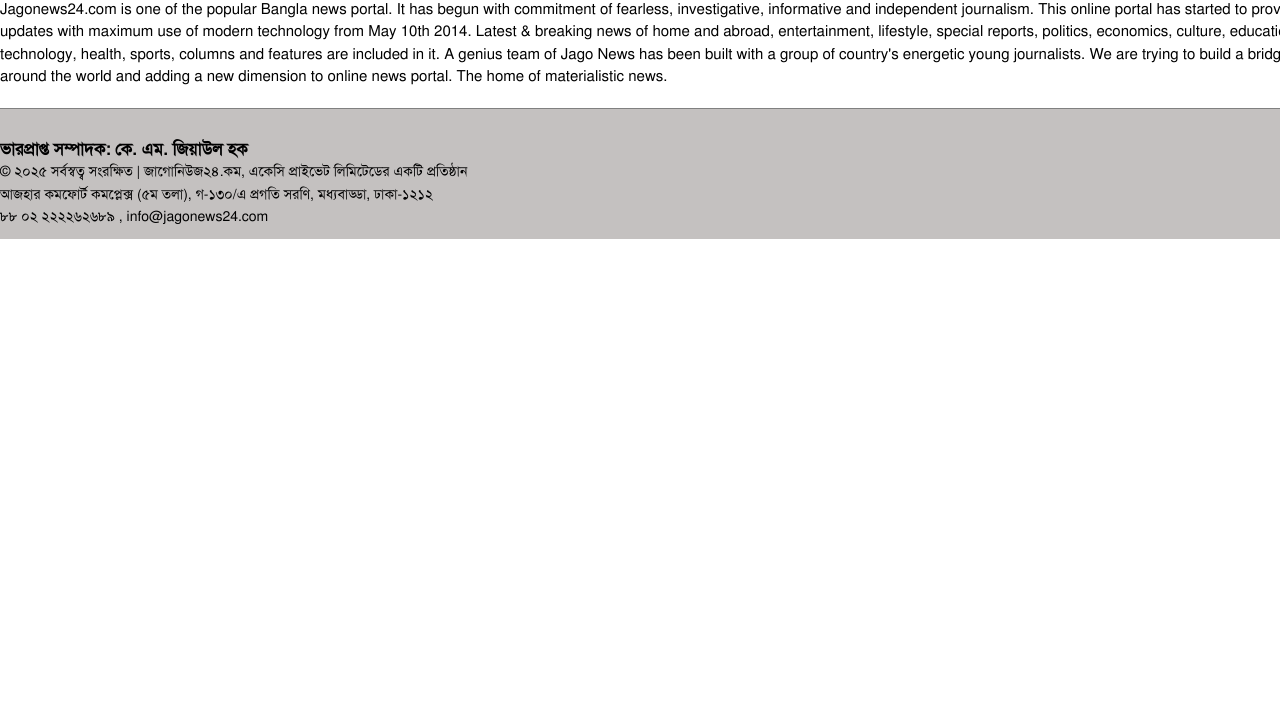
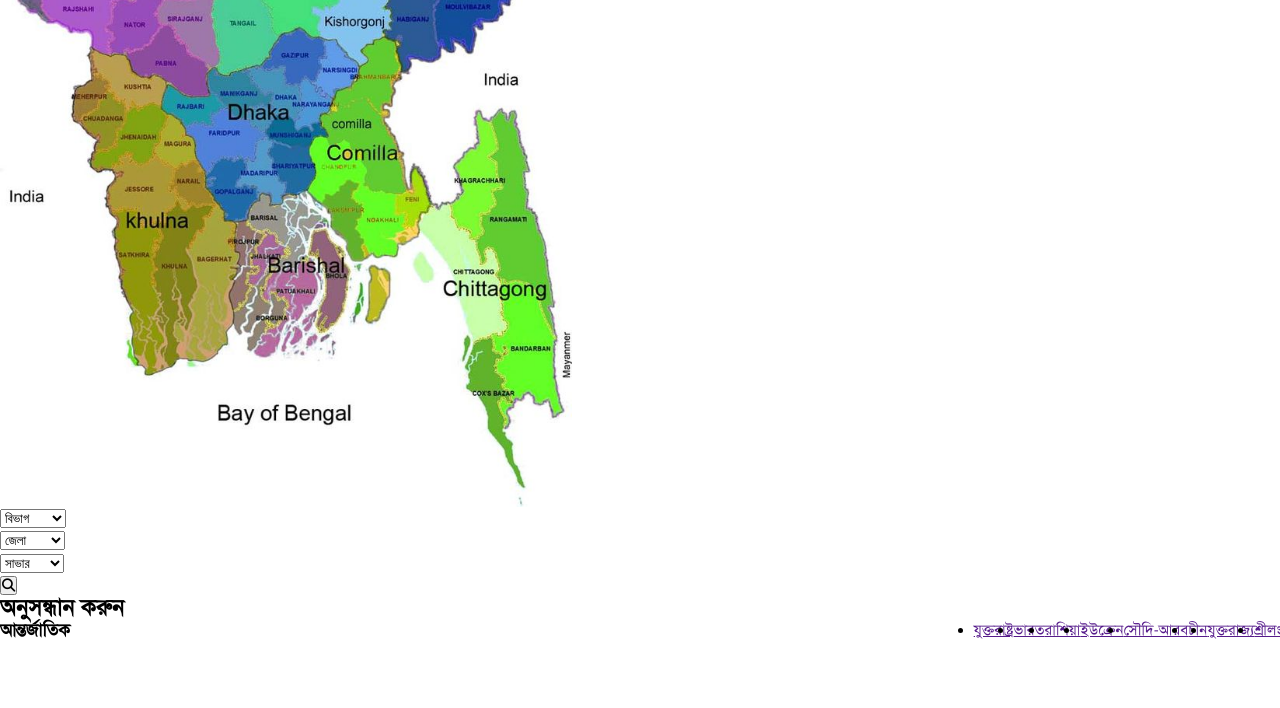
Before and after one commit to Joysree-Bhadury/jago-news-project, a plain HTML site: page index.html in a window 1280 px wide. Shown: the part 5617-6325 px from the top of the page. Before the commit the page ends 5896 px from the top, so only its background shows below. Drawn offline with Linux system fonts and the light colour scheme.

Commit message:
eight commit

```diff
--- a/index.html
+++ b/index.html
@@ -785,7 +785,7 @@
                             </div>
 
                             <div class="sports-item-box-title">
-                                <h3>গ্কোহলির পর সাজঘরে রোহিত</h3>
+                                <h3>কোহলির পর সাজঘরে রোহিত</h3>
                             </div>
                         </div>
                         <!-- sports-content-box-item-3 end -->
@@ -938,6 +938,14 @@
           </div>
           <!-- matter-rigut-box-news end -->
 
+
+
+        </div>
+        <!-- news-matter-box-right end -->
+
+
+      </div>
+      <!-- news-matter-box end -->
        <!-- news-right-box-map start -->
        <div class="news-right-box-map">
 
@@ -952,14 +960,129 @@
         <!-- news-map-text end -->
     </div>
 <!-- news-right-box-map end -->
+
+    <!-- amar-elakar-khabor-main-box start -->
+    <div class="amar-elakar-khabor-main-box">
+
+            <!-- dist-search start -->
+            <div class="div-search">
+            <div class="form-input">
+                <select name="division" id="division">
+                <option value="division">বিভাগ</option>
+                <option value="rajshahi">রাজশাহী</option>
+                <option value="rangpur">রংপুর</option>
+                <option value="dhaka">ঢাকা</option>
+                <option value="barishal">বরিশাল</option>
+                <option value="khulna">খুলনা</option>
+                <option value="chottogram">চট্টগ্রাম</option>
+                <option value="mymenshing">ময়মনসিংহ</option>
+                <option value="sylhet">সিলেট</option>
+                </select>
             </div>
-        <!-- news-matter-box-right end -->
             </div>
-      <!-- news-matter-box end -->
+            <!-- dist-search end -->
+
+            <!-- dist-search ‍start -->
+            <div class="dist-search">
+            <div class="form-input">
+                <select name="dist" id="dist">
+                <option value="dist">জেলা</option>
+                <option value="dhaka">ঢাকা</option>
+                <option value="madaripur">মাদারীপুর</option>
+                <option value="narshingdi">নরসিংদী</option>
+                <option value="gazipur">গাজীপুর</option>
+                <option value="narayangonj">নারায়ণগঞ্জ</option>
+                <option value="tangile">টাঙ্গাইল</option>
+                <option value="shariatpur">শরীয়তপুর</option>
+                <option value="kisorgonj">কিশোরগঞ্জ</option>
+                </select>
+            </div>
+            </div>
+            <!-- dist-search ‍edn -->
+
+
+
+
+
+            <!-- upozila-search start -->
+            <div class="upozila-search">
+            <div class="form-input">
+                <select name="upozila" id="upozila>
+                <option value="upozila">উপজেলা</option>
+                <option value="savar">সাভার</option>
+                <option value="dhamrai">ধামরাই</option>
+                <option value="nabinagar">নবীনগর</option>
+                <option value="dohar">দোহার</option>
+                <option value="nababgonj">নবাবগঞ্জ</option>
+                <option value="keranigonj">কেরানীগঞ্জ</option>
+                <option value="turag">তুরাগ</option>
+                </select>
+            </div>
+            </div>
+            <!-- upozila-search end -->
+
+
+
+            <!-- find-box start -->
+            <div class="find-box">
+            <div class="search-option">
+                <button><i class="fa-solid fa-magnifying-glass"></i></button>
+            </div>
+            <div class="scearch-korun">
+                <h2>অনুসন্ধান করুন</h2>
+            </div>
+            </div>
+            <!-- find-box end -->
+
+
+
+    </div>
+    <!-- amar-elakar-khabor-main-box end -->
+
+
+
+
     </div>
     <!-- section-deshjure-matter end -->
   </div>
   <!-- section-deshjure end -->
+
+    <!-- international-section start -->
+    <div class="international-section">
+        <div class="international-section-matter">
+
+            <!-- international-section-news start -->
+            <div class="international-section-news">
+                <!-- international-section-menu start -->
+                <div class="international-section-menu">
+                    <div class="international-menu-box-text">
+                        <h3> আন্তর্জাতিক </h3>
+                    </div>
+
+                    <div class="international-menu-box-item">
+                        <ul>
+                            <li><a href=""> যুক্তরাষ্ট্র </a></li>
+                            <li><a href="">ভারত</a></li>
+                            <li><a href="">রাশিয়া </a></li>
+                            <li><a href="">ইউক্রেন</a></li>
+                            <li><a href="">সৌদি-আরব </a></li>
+                            <li><a href=""> চীন </a></li>
+                            <li><a href="">যুক্তরাজ্য</a></li>
+                            <li><a href="">শ্রীলংকা </a></li>
+                            <li><a href="">পাকিস্তান </a></li>
+                            <li><a href="">ইরান </a></li>
+                            <li><a href="">মালয়েশিয়া </a></li>
+                          </ul>
+                        </div>
+                    </div>
+                </div>
+                <!-- international-section-menu end -->
+            </div>
+            <!-- international-section-news end -->
+        </div>
+    </div>
+    <!-- international-section end -->
+
 
 
 
--- a/style.css
+++ b/style.css
@@ -712,7 +712,7 @@
     /* margin-top: 100px; */
     width: auto;
     justify-content: space-between;
-    margin-bottom: 26px;
+    margin-bottom: 80px;
 }
 
 .country-menu-item ul {
@@ -848,5 +848,19 @@
 }
 
 .news-right-box-map {
-    width: 58%;
+    width: 40%;
 }
+
+.international-section {
+    width: 1430px;
+    margin: auto;
+}
+
+.international-menu-box-item>ul {
+    display: flex;
+}
+
+.international-section-menu {
+    display: flex;
+    justify-content: space-between;
+}
```
Lines whose indentation alone changed are shown as unchanged.
